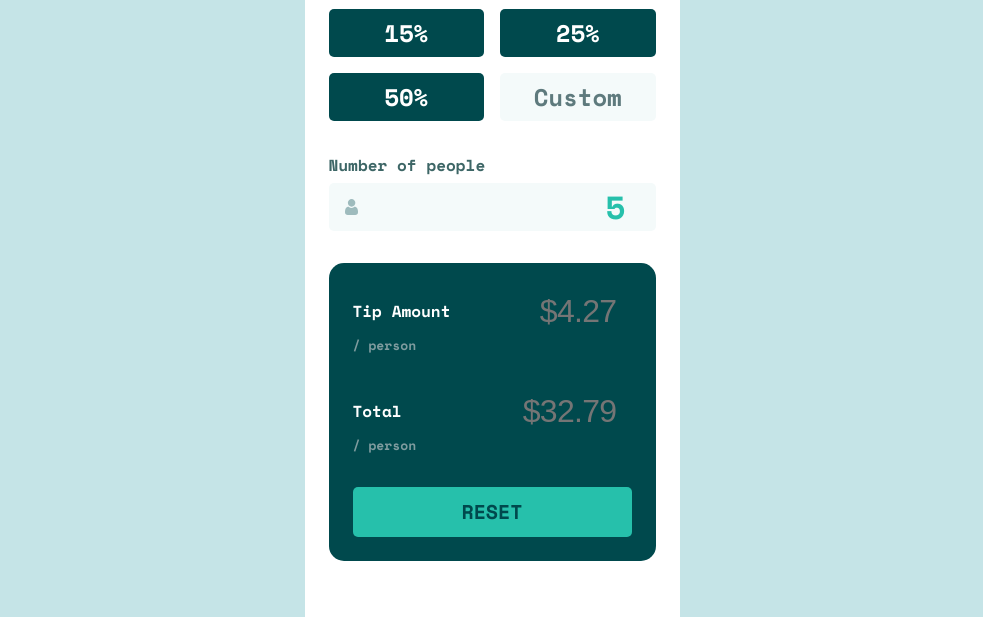
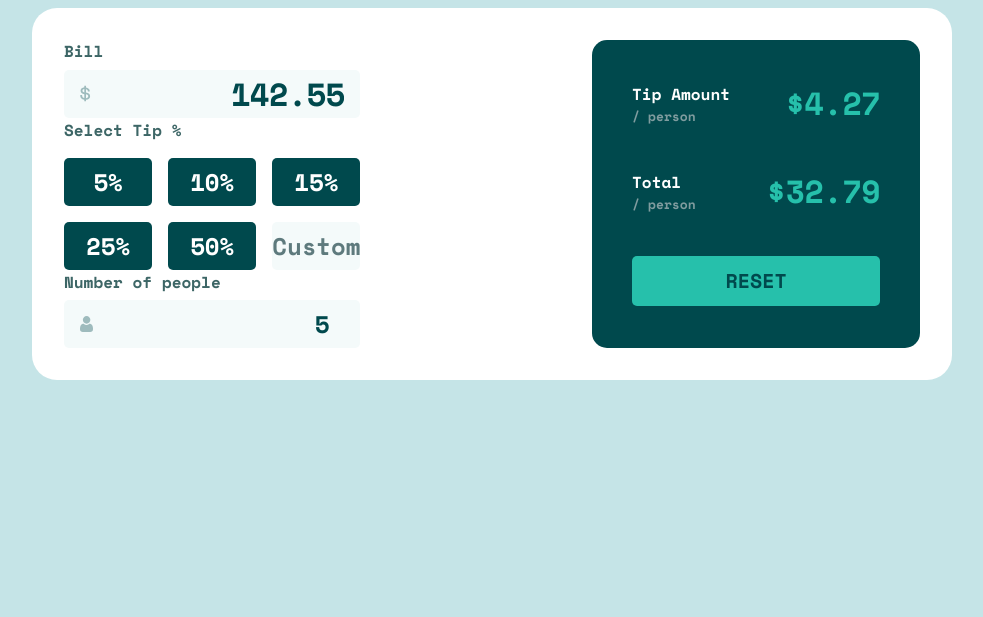
Before and after one commit to shrki416/tip-calculator-app, a plain HTML site: page index.html in a window 1280 px wide. Shown: the part 266-883 px from the top of the page, without its empty margins (148-1131 px from the left). After the commit the page ends 800 px from the top, so only its background shows below. Drawn offline with nearby package versions, Linux system fonts and the light colour scheme.

Commit message:
WIP: Desktop UI

```diff
--- a/index.html
+++ b/index.html
@@ -27,12 +27,7 @@
             <label for=""></label>
             <div class="bill-amount-input">
               <img src="./images/icon-dollar.svg" alt="dollar icon" />
-              <input
-                type="text"
-                name="bill-amount"
-                id="bill"
-                value="142.553234234"
-              />
+              <input type="text" name="bill-amount" id="bill" value="142.55" />
             </div>
           </form>
           <div class="selection">
@@ -62,17 +57,15 @@
         <div class="output">
           <div>
             <div class="tip-amount">
-              <p>Tip Amount</p>
-              <input class="amount" type="number" placeholder="$4.27" />
+              <p>Tip Amount <span class="per-person">/ person</span></p>
+              <input class="amount" type="text" placeholder="$4.27" />
             </div>
-            <p class="per-person">/ person</p>
           </div>
           <div>
             <div class="total-per-person">
-              <p>Total</p>
-              <input class="amount" type="number" placeholder="$32.79" />
+              <p>Total <span class="per-person">/ person</span></p>
+              <input class="amount" type="text" placeholder="$32.79" />
             </div>
-            <p class="per-person">/ person</p>
           </div>
           <button id="reset-button">RESET</button>
         </div>
--- a/style.css
+++ b/style.css
@@ -67,7 +67,8 @@ h1 span {
   display: block;
 }
 
-h2, h3 {
+h2,
+h3 {
   margin-bottom: 6px;
 }
 
@@ -78,7 +79,9 @@ form h2 {
   color: var(--heading);
 }
 
-.content-wrapper > *, .input > *, .output > * {
+.content-wrapper > *,
+.input > *,
+.output > * {
   margin-bottom: 32px;
 }
 
@@ -89,7 +92,8 @@ form h2 {
   grid-gap: 16px;
 }
 
-.percentage-btn, .custom-percentage {
+.percentage-btn,
+.custom-percentage {
   font-family: var(--ff);
   border-radius: 5px;
   padding: 6px 0;
@@ -130,7 +134,8 @@ form h2 {
   color: var(--heading);
 }
 
-.number-of-people .number-of-people-input, .bill-amount-input {
+.number-of-people .number-of-people-input,
+.bill-amount-input {
   height: 48px;
   border: none;
   border-radius: 5px;
@@ -145,7 +150,8 @@ form h2 {
   align-items: center;
 }
 
-.number-of-people input, .bill-amount-input input {
+.number-of-people input,
+.bill-amount-input input {
   outline: none;
   border: none;
   background-color: transparent;
@@ -161,12 +167,14 @@ form h2 {
   background-color: var(--very-dark-gray-cyan);
   border-radius: 15px;
   padding: 24px;
+  padding-top: 32px;
   color: white;
   font-family: var(--ff);
   font-weight: var(--fw);
 }
 
-.tip-amount, .total-per-person {
+.tip-amount,
+.total-per-person {
   display: flex;
   justify-content: space-between;
   align-items: center;
@@ -175,6 +183,7 @@ form h2 {
 .per-person {
   font-size: 0.8125rem;
   color: var(--light-gray-cyan);
+  display: block;
 }
 
 .amount {
@@ -185,11 +194,15 @@ form h2 {
   width: 150px;
 }
 
-input[type="number"] {
+input[type="text"] {
   font-size: 2rem;
   line-height: 48px;
   letter-spacing: -0.67px;
+}
+
+input.amount::placeholder {
   color: var(--primary);
+  font-family: var(--ff);
 }
 
 #reset-button {
@@ -206,3 +219,43 @@ input[type="number"] {
   margin: auto 0;
   cursor: pointer;
 }
+
+@media (min-width: 768px) {
+  .container {
+    width: 920px;
+    height: 481px;
+  }
+
+  .content-wrapper {
+    border-radius: 25px;
+    display: flex;
+    justify-content: space-between;
+    align-items: center;
+    padding: 32px;
+  }
+
+  .content-wrapper>*,
+        .input>*,
+        .output>* {
+          margin-bottom: 0;
+        }
+
+  .output {
+    padding: 40px;
+    height: 100%;
+    margin-bottom: 0px;
+  }
+
+  .output > * {
+    margin-bottom: 40px;
+  }
+
+  #reset-button {
+    margin-top: auto;
+  }
+
+  .percentage-buttons {
+    grid-template-columns: repeat(3, 1fr);
+    grid-template-rows: repeat(2, 1fr);
+  }
+}
```
